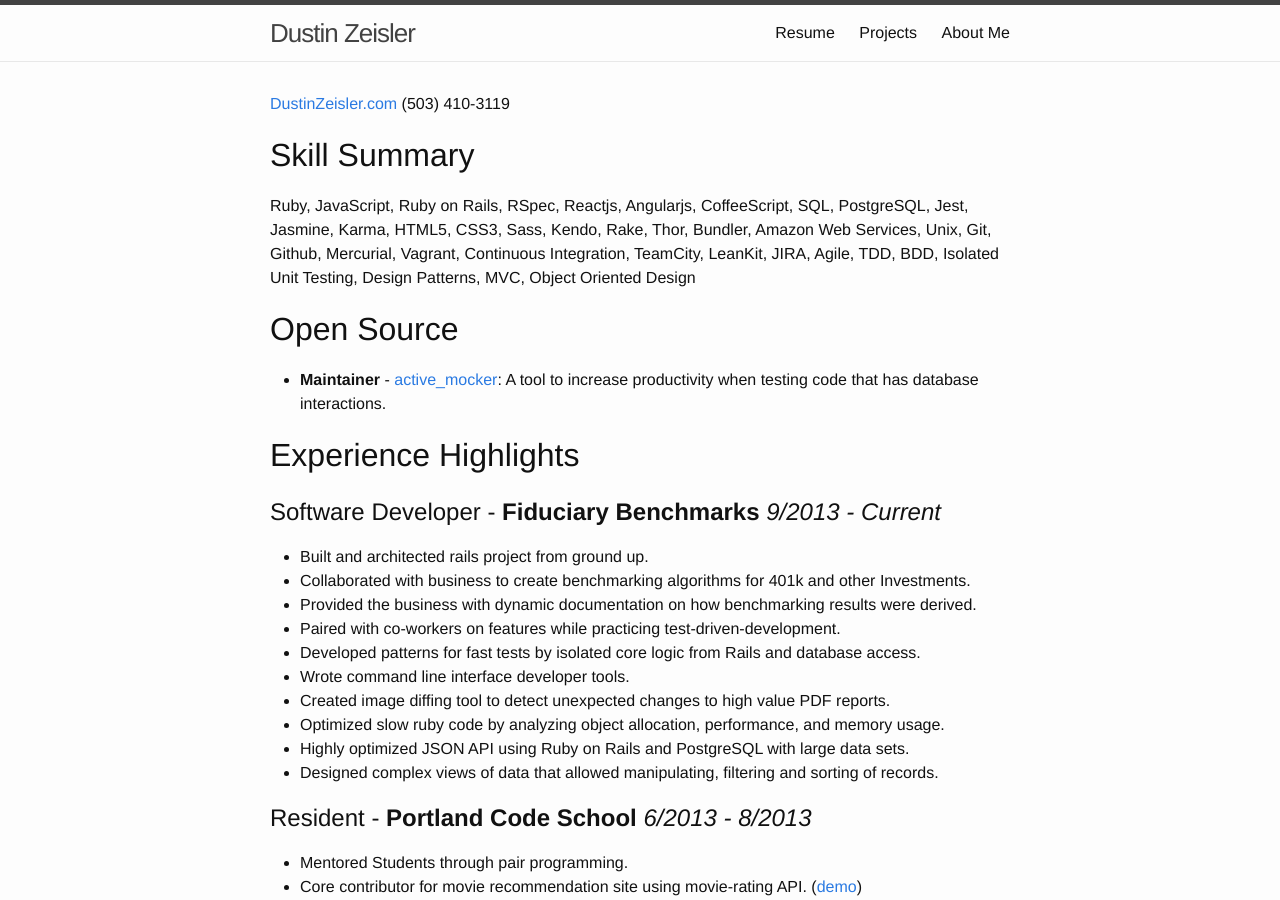
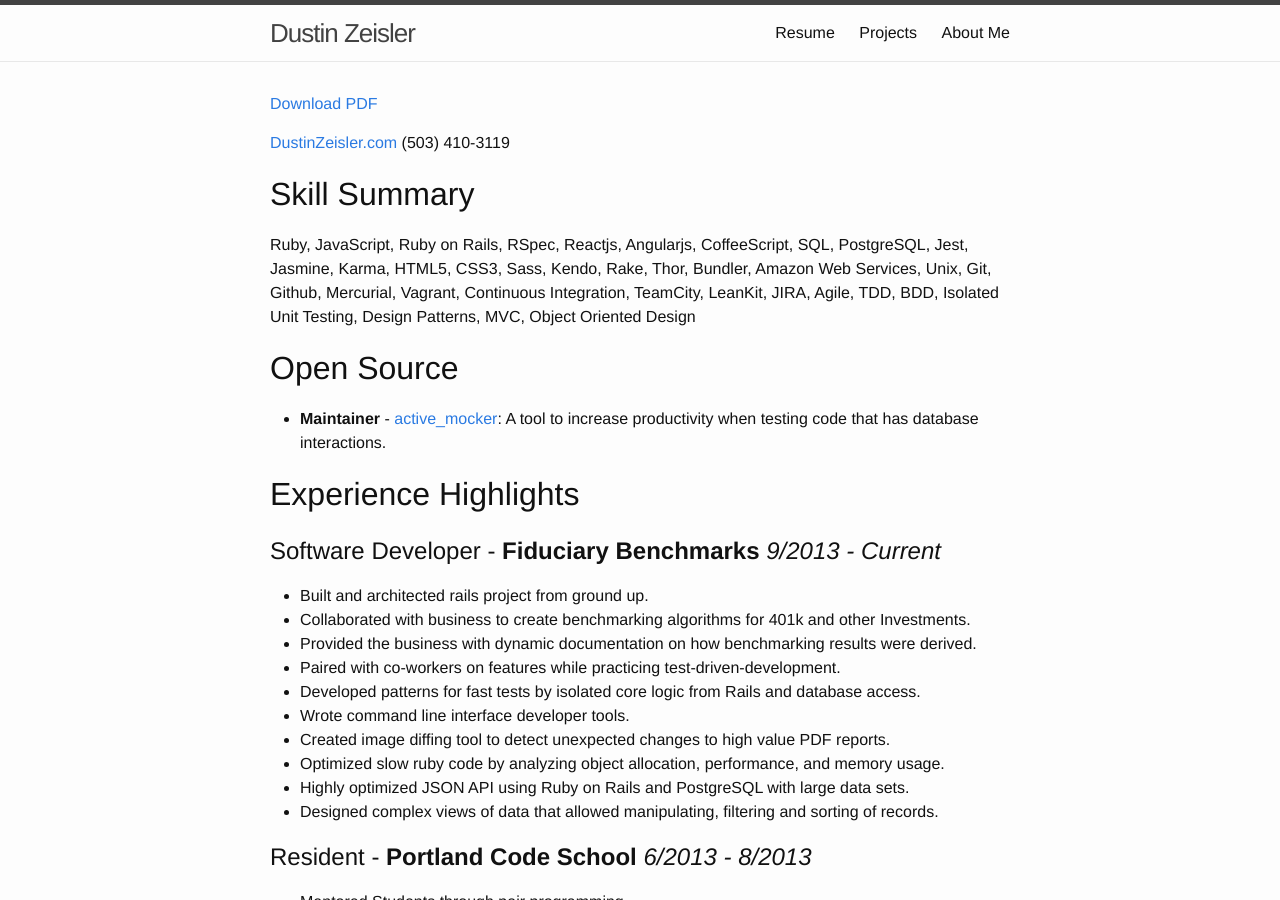
Before and after one commit to zeisler/zeisler.github.io, a Jekyll site: the page built from resume/index.md, in a window 1280 px wide and 900 px high. Built offline with Jekyll 4.4.1, drawn with Linux system fonts in a browser that asks for light colours.

Commit message:
add download pdf link

```diff
--- a/resume/index.md
+++ b/resume/index.md
@@ -3,6 +3,8 @@
 title: Resume
 description: ""
 ---
+[Download PDF](resume.pdf)
+
 [DustinZeisler.com](http://dustinzeisler.com)
 (503) 410-3119
 
```
Also changed, not shown: 1 other file.
